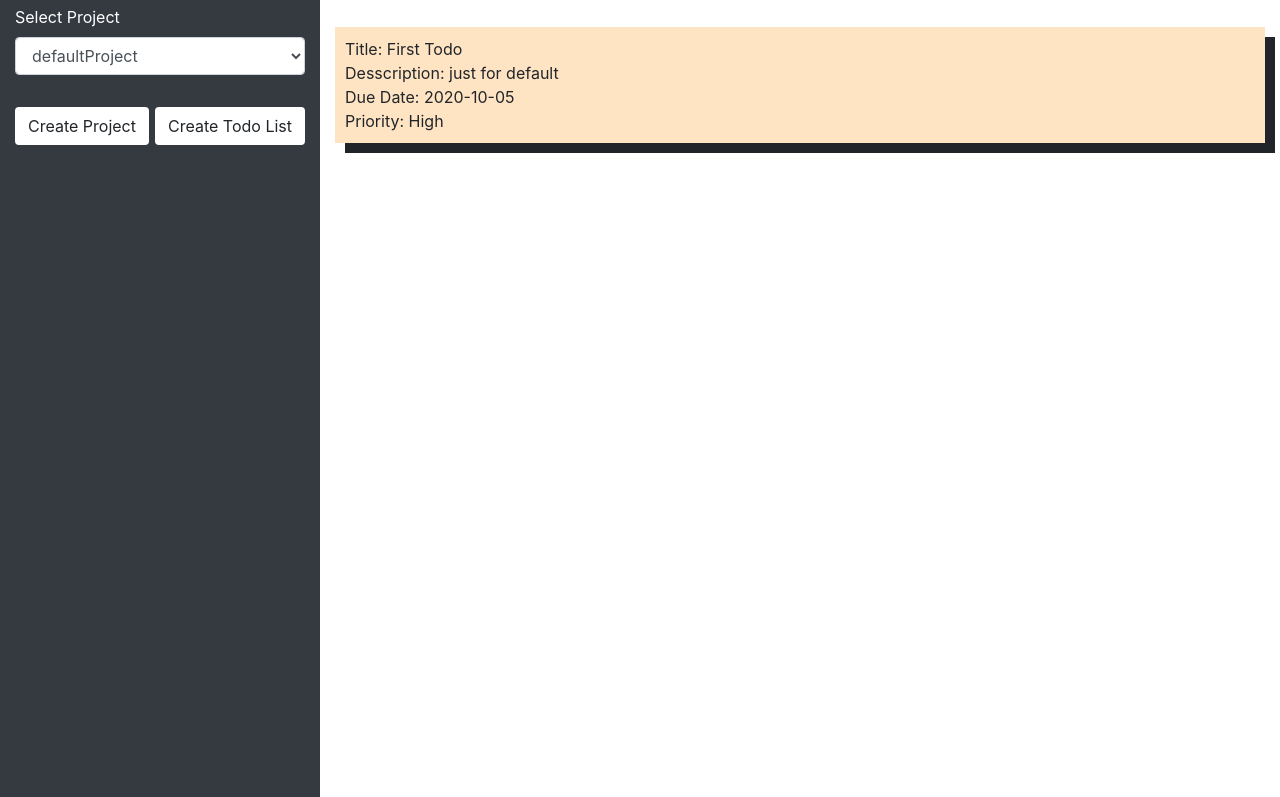
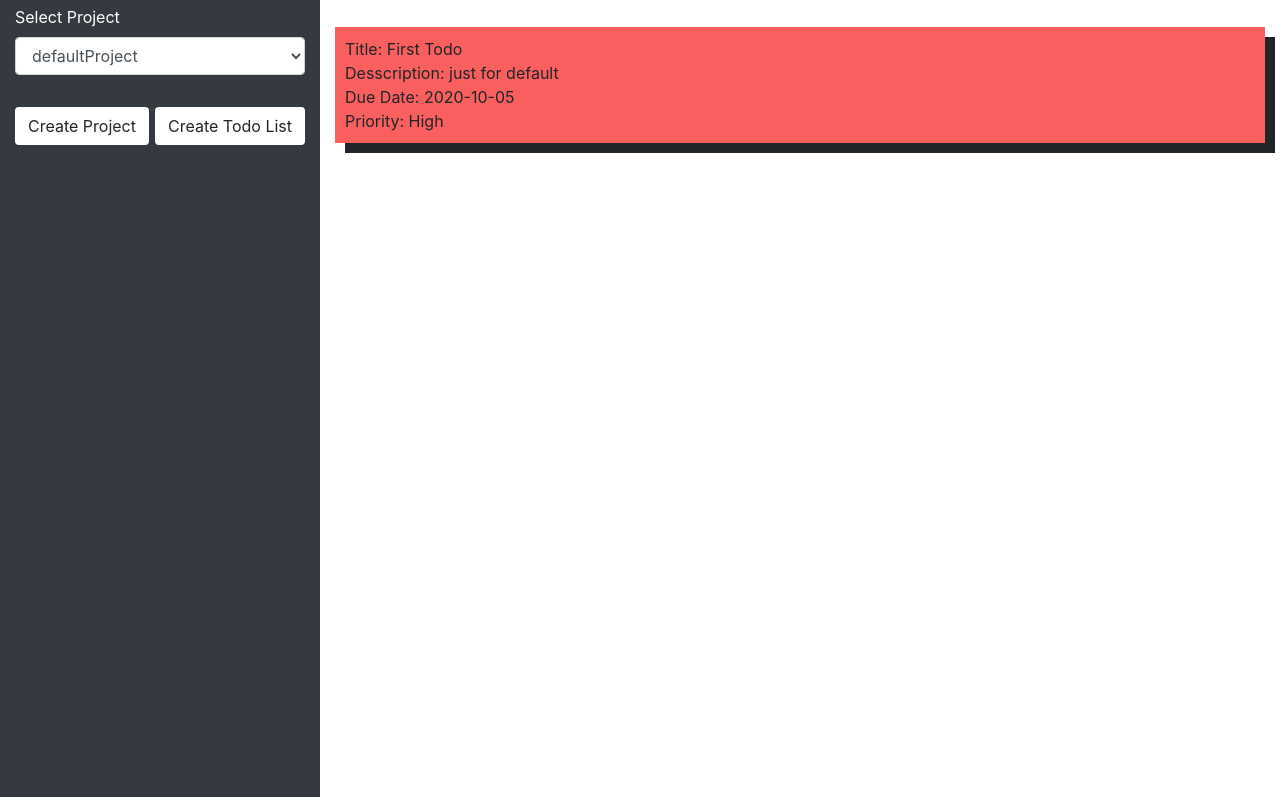
Before and after one commit to Mupa1/Todo-List, a website built with webpack: page dist/index.html in a window 1280 px wide. Shown: the part 83-880 px from the top of the page. Built offline with nearby package versions, Linux system fonts and the light colour scheme.

Commit message:
add priority color

```diff
--- a/src/index.js
+++ b/src/index.js
@@ -34,6 +34,14 @@ const selectBoxOption = () => {
   });
 };
 
+const priorityBg = (priority, todoDiv) => {
+  if (priority === 'High') {
+    todoDiv.classList.add('highPriority');
+  } else if (priority === 'Low') {
+    todoDiv.classList.add('lowPriority');
+  }
+};
+
 const renderCurrentProject = (currentProject) => {
   allProjects.forEach((proj) => {
     if (proj.projectName === currentProject) {
@@ -41,6 +49,7 @@ const renderCurrentProject = (currentProject) => {
       if (proj.todoList.length > 0) {
         for (let i = 0; i < proj.todoList.length; i += 1) {
           const todoDiv = document.createElement('div');
+          priorityBg(proj.todoList[i].priority, todoDiv);
           todoDiv.classList.add('todoDiv');
           let todoString = `Title: ${proj.todoList[i].title} </br>`;
           todoString += `Desscription: ${proj.todoList[i].description} </br>`;
--- a/src/styles.css
+++ b/src/styles.css
@@ -30,6 +30,13 @@ header {
   background-color: bisque;
 }
 
+.highPriority {
+  background-color: rgb(250, 95, 95);
+}
+
+.lowPriority {
+  background-color: rgb(129, 241, 163);
+}
 
 @media only screen and (max-width: 767px) {
   .main {
```
Also changed, not shown: dist/index.html, dist/main.js.
